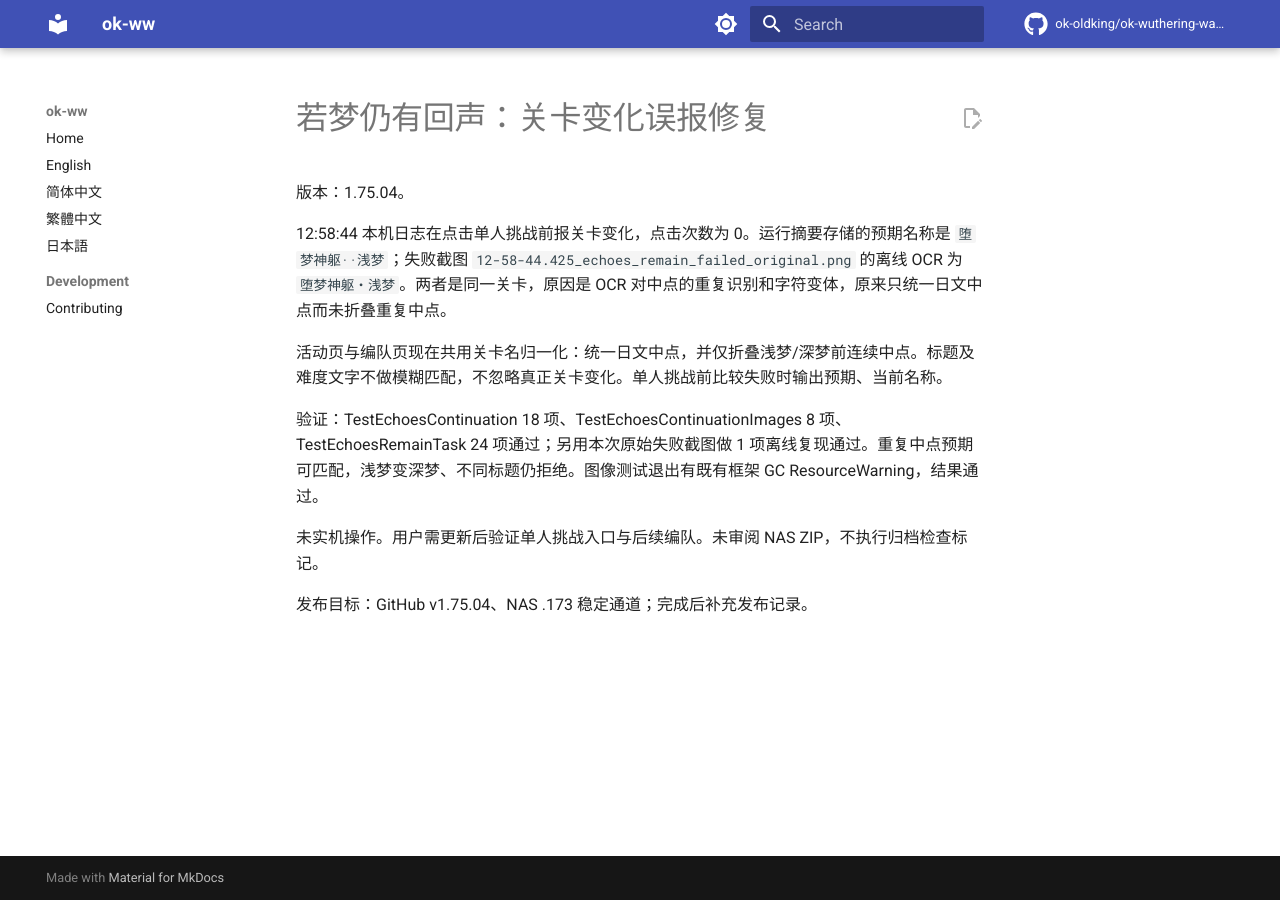
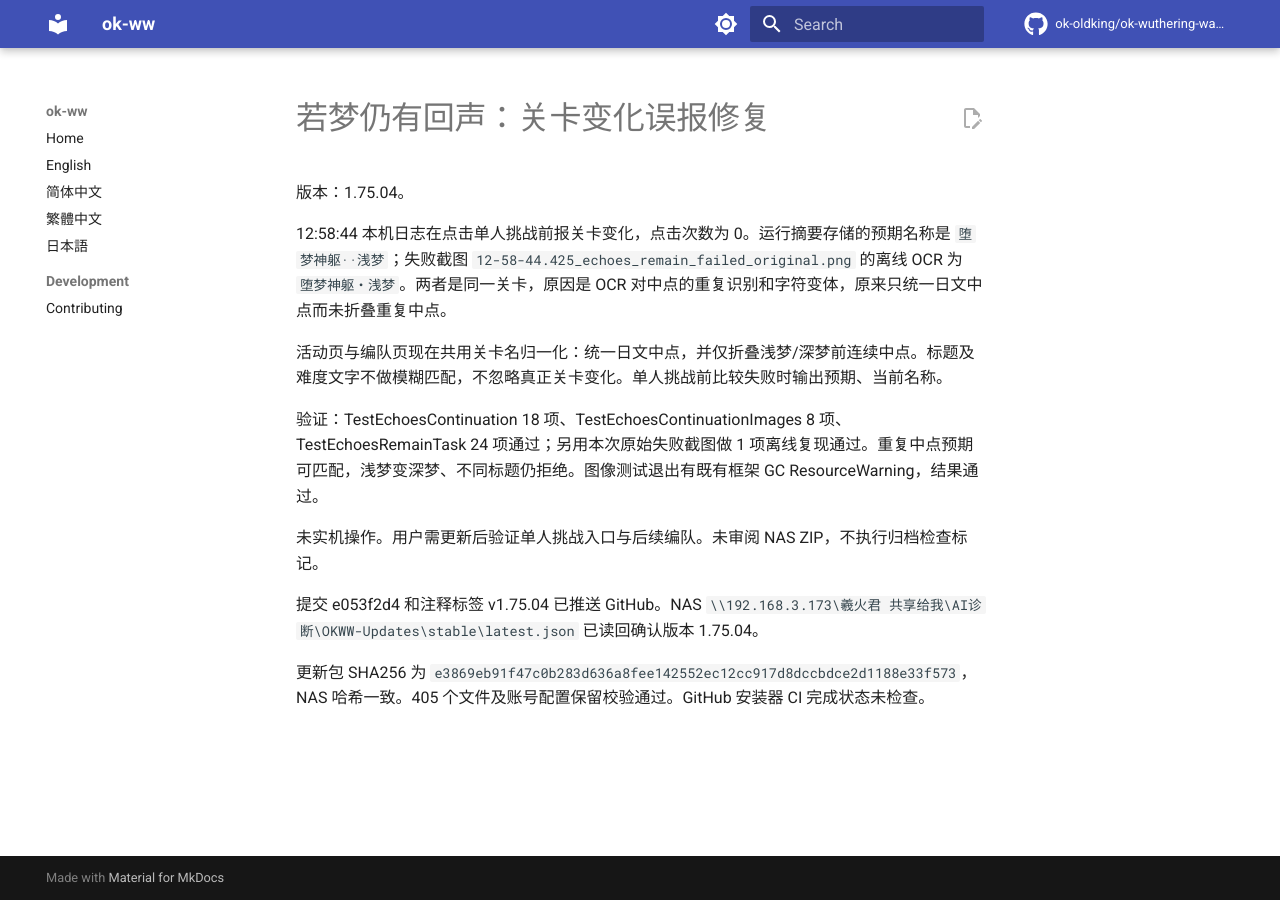
Before and after one commit to xihuojun2020-tech/okww-custom, an MkDocs documentation site: the page built from docs/reviews/2026-09-15-echoes-stage-name-fix.md, in a window 1280 px wide. Built offline with MkDocs 1.6.1 and Material for MkDocs 9.7.7, drawn with Linux system fonts in a browser that asks for light colours; comment, search, counter and statistics services are not loaded.

Commit message:
docs: record stage name fix publication

```diff
--- a/docs/reviews/2026-09-15-echoes-stage-name-fix.md
+++ b/docs/reviews/2026-09-15-echoes-stage-name-fix.md
@@ -10,4 +10,6 @@
 
 未实机操作。用户需更新后验证单人挑战入口与后续编队。未审阅 NAS ZIP，不执行归档检查标记。
 
-发布目标：GitHub v1.75.04、NAS .173 稳定通道；完成后补充发布记录。
+提交 e053f2d4 和注释标签 v1.75.04 已推送 GitHub。NAS `\\192.168.3.173\羲火君 共享给我\AI诊断\OKWW-Updates\stable\latest.json` 已读回确认版本 1.75.04。
+
+更新包 SHA256 为 `e3869eb91f47c0b283d636a8fee142552ec12cc917d8dccbdce2d1188e33f573`，NAS 哈希一致。405 个文件及账号配置保留校验通过。GitHub 安装器 CI 完成状态未检查。
```
